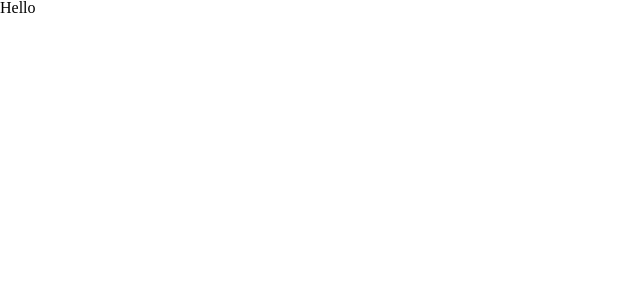
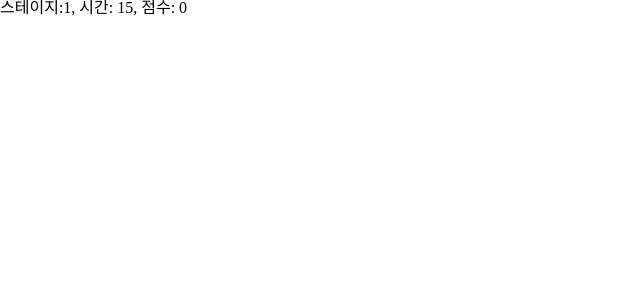
Before and after one commit to syeon2565/find-color-diff, a React (Create React App) app: page / in a window 1280 px wide. Shown: the top 300 px of the page, without its empty margins (0-640 px from the left). Built offline with nearby package versions, Linux system fonts and the light colour scheme.

Commit message:
feat: header 추가

```diff
--- a/src/App.tsx
+++ b/src/App.tsx
@@ -1,5 +1,12 @@
-const App = () => {
-  return <>Hello</>;
-};
+import { useState } from "react";
+import Header from "./components/Header";
+
+function App() {
+  const [stage, setStage] = useState(1);
+  const [time, setTime] = useState(15);
+  const [score, setScore] = useState(0);
+
+  return <Header stage={stage} time={time} score={score} />;
+}
 
 export default App;
--- /dev/null
+++ b/src/components/Header.tsx
@@ -0,0 +1,15 @@
+type HeaderProps = {
+  stage: number;
+  time: number;
+  score: number;
+};
+
+const Header = ({ stage, time, score }: HeaderProps) => {
+  return (
+    <div>
+      스테이지:{stage}, 시간: {time}, 점수: {score}
+    </div>
+  );
+};
+
+export default Header;
```
